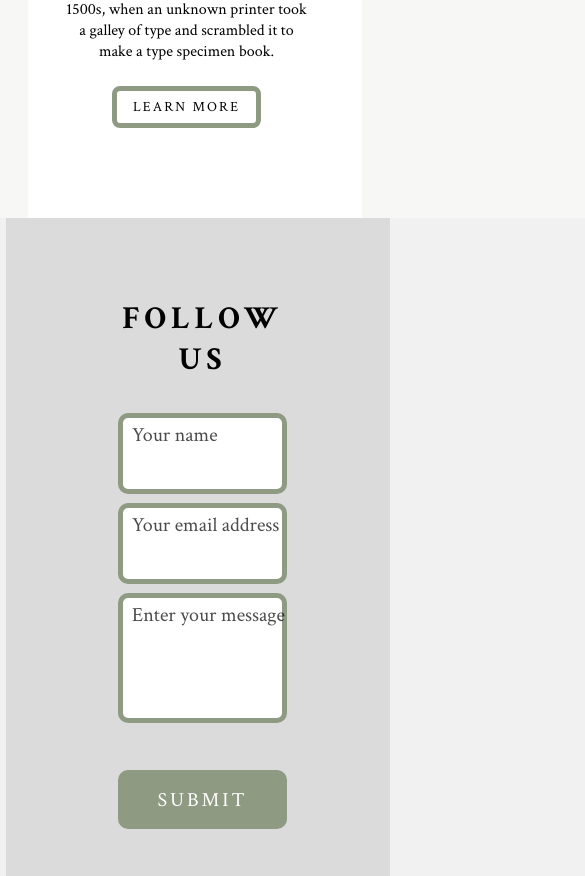
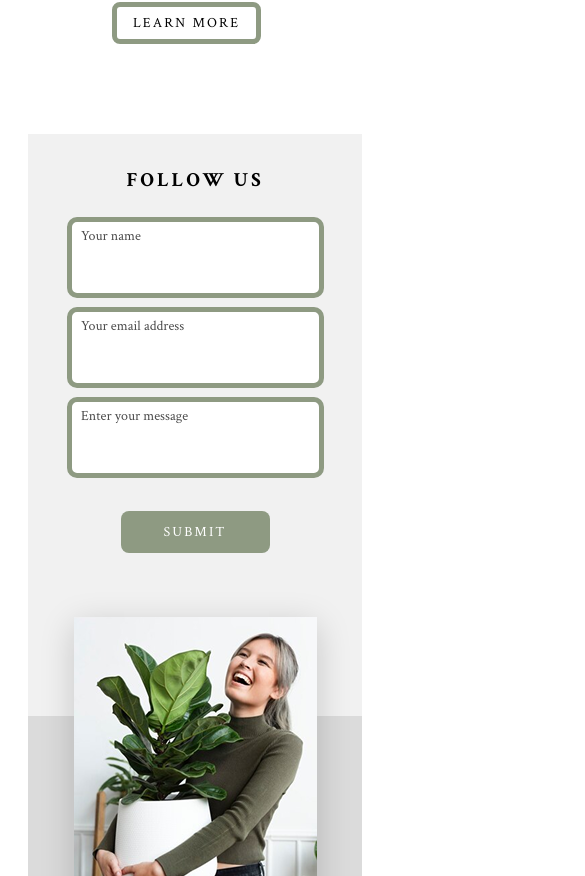
Before and after one commit to chasov-artem/organic-repo, a React (Vite) app: page / in a window 390 px wide. Shown: the part 2047-2923 px from the top of the page, 585 px wide, since content can reach past the window. Built offline with nearby package versions, Linux system fonts and the light colour scheme.

Commit message:
styles: contact form mob

```diff
--- a/src/components/About/About.module.scss
+++ b/src/components/About/About.module.scss
@@ -5,7 +5,7 @@
   justify-content: flex-start;
   gap: 0;
   padding: 23px 54px 90px 37px;
-  max-width: 334px;
+  max-width: 991px;
   margin: 0 auto;
   background: #fff;
   box-shadow: none;
@@ -63,8 +63,7 @@
     margin-right: auto;
     text-align: center;
   }
-  &__text1 {
-  }
+
   &__text2 {
     margin-bottom: 24px;
   }
--- a/src/components/ContactForm/ContactForm.module.scss
+++ b/src/components/ContactForm/ContactForm.module.scss
@@ -1,74 +1,73 @@
 .contact {
   position: relative;
-  max-width: 1280px;
+  max-width: 334px;
   margin: 0 auto;
-  padding: 80px 103px 96px 118px;
-  background: transparent;
+  padding: 9px 8px 77px 8px;
+  background: #f1f1f1;
 
-  &__bg-left {
+  &::before {
+    content: "";
     position: absolute;
     left: 0;
     top: 0;
-    bottom: 0;
-    width: 898px;
+    width: 100%;
+    height: 654px;
     background: #f1f1f1;
     z-index: 0;
   }
-  &__bg-right {
+  &::after {
+    content: "";
     position: absolute;
-    right: 0;
-    top: 0;
+    left: 0;
     bottom: 0;
-    width: 384px;
+    width: 100%;
+    height: 323px;
     background: #dbdbdb;
     z-index: 0;
   }
 
+  &__container,
+  &__form-wrap,
+  &__img-wrap {
+    position: relative;
+    z-index: 1;
+  }
+
+  &__bg-left,
+  &__bg-right {
+    display: none;
+  }
+
   &__container {
     width: 100%;
-    max-width: 1280px;
     display: flex;
-    gap: 61px;
+    flex-direction: column;
+    align-items: center;
+    gap: 0;
     position: relative;
     z-index: 1;
     padding: 0;
     justify-content: flex-start;
-    align-items: flex-start;
   }
 
   &__form-wrap {
-    flex: 0 0 561px;
-    max-width: 561px;
-    width: 561px;
+    padding: 24px 0 32px 0;
+    width: 100%;
+    max-width: 100%;
     display: flex;
     flex-direction: column;
-    align-items: flex-start;
+    align-items: center;
     justify-content: flex-start;
   }
 
   &__title {
     font-weight: 700;
-    font-size: 32px;
+    font-size: 20px;
     letter-spacing: 0.15em;
     color: #000;
     text-transform: uppercase;
-    margin-bottom: 33px;
-  }
-
-  &__socials {
-    display: flex;
-    gap: 18px;
-    margin-bottom: 18px;
-  }
-
-  &__social {
-    color: #6b8e6b;
-    font-weight: 600;
-    font-size: 1.1rem;
-    transition: color 0.2s;
-    &:hover {
-      color: #2d3a2d;
-    }
+    margin-bottom: 24px;
+    text-align: center;
   }
 
   &__form {
@@ -76,129 +75,75 @@
     flex-direction: column;
     gap: 9px;
     width: 100%;
-    align-items: flex-start;
+    align-items: center;
   }
 
   &__input {
+    width: 257px;
+    margin: 0 auto;
+    display: block;
     border: 5px solid #8e9a82;
     border-radius: 10px;
-    width: 561px;
     height: 81px;
-    font-size: 20px;
-    font-weight: 400;
-    color: #000;
-    box-sizing: border-box;
-    resize: none;
-    padding-left: 10px;
+    padding: 10px;
     &::placeholder {
       font-weight: 400;
-      font-size: 20px;
+      font-size: 14px;
       color: #000;
       text-align: left;
-      padding-left: 14px;
-      padding-top: 9px;
+      padding-left: 0;
+      padding-top: 0;
     }
     &:focus {
       outline: none;
-      border: 5px solid #6a7c59;
+      border: 2px solid #6a7c59;
     }
   }
-
   textarea.contact__input {
-    height: 130px;
-    min-height: 130px;
-    max-height: 130px;
+    width: 257px;
+    margin: 0 auto;
+    display: block;
+    resize: none;
   }
 
   &__btn {
-    width: 205px;
-    height: 59px;
-    margin-top: 32px;
-    border-radius: 10px;
-    width: 205px;
-    height: 59px;
+    width: 149px;
+    height: 42px;
+    margin: 24px auto 0 auto;
+    border-radius: 8px;
+    font-size: 14px;
+    display: block;
     background-color: #8e9a82;
     border: none;
     font-weight: 400;
-    font-size: 20px;
     letter-spacing: 0.15em;
     text-align: center;
     color: #fff;
     text-transform: uppercase;
+    transition: background 0.2s;
     &:hover {
       background-color: #617457;
     }
   }
 
   &__img-wrap {
-    flex: 0 0 439px;
-    width: 439px;
-    height: 624px;
-    overflow: hidden;
+    width: 243px;
+    height: 345px;
     display: flex;
-    align-items: flex-end;
-    justify-content: flex-end;
+    align-items: center;
+    justify-content: center;
     z-index: 2;
     position: static;
+    margin: 32px auto 0 auto;
+    background: #fff;
   }
 
   &__img {
-    width: 100%;
-    height: 100%;
+    width: 243px;
+    height: 345px;
     object-fit: cover;
     display: block;
-  }
-
-  textarea.contact__input::placeholder {
-    padding-left: 14px;
-    padding-top: 9px;
-  }
-
-  input.contact__input::placeholder {
-    padding-left: 14px;
-    padding-top: 9px;
-  }
-
-  input.contact__input,
-  textarea.contact__input {
-    color: #000000;
-    font-size: 20px;
-    font-weight: 400;
-  }
-
-  @media (max-width: 1100px) {
-    &__container {
-      flex-direction: column;
-      gap: 24px;
-      align-items: center;
-    }
-    &__img-wrap {
-      padding: 0;
-      justify-content: center;
-      height: 220px;
-    }
-    &__img {
-      width: 180px;
-      height: 220px;
-    }
-    &__form-wrap {
-      padding: 0;
-      text-align: center;
-      align-items: center;
-      max-width: 100%;
-    }
-    &__form {
-      align-items: center;
-      max-width: 100%;
-    }
-    &__input {
-      width: 100%;
-      max-width: 350px;
-    }
-    &__btn {
-      min-width: 0;
-      width: 100%;
-    }
+    box-shadow: 0 8px 32px 0 rgba(0, 0, 0, 0.18);
   }
 
   .input-wrap {
@@ -207,9 +152,9 @@
   }
   .custom-placeholder {
     position: absolute;
-    left: 14px;
-    top: 9px;
-    font-size: 20px;
+    left: 45px;
+    top: 10px;
+    font-size: 14px;
     font-weight: 400;
     color: #000;
     pointer-events: none;
@@ -219,79 +164,102 @@
     text-align: left;
   }
 
-  @media (max-width: 1920px) {
-    .contact {
-      max-width: 1600px;
-      padding: 80px 40px;
+  @media (min-width: 1366px) {
+    max-width: 1280px;
+    padding: 80px 103px 96px 118px;
+    background: transparent;
+    &__bg-left {
+      display: block;
+      position: absolute;
+      left: 0;
+      top: 0;
+      bottom: 0;
+      width: 898px;
+      background: #f1f1f1;
+      z-index: 0;
     }
-  }
-  @media (max-width: 1366px) {
-    .contact {
-      max-width: 1200px;
-      padding: 64px 24px;
+    &__bg-right {
+      display: block;
+      position: absolute;
+      right: 0;
+      top: 0;
+      bottom: 0;
+      width: 384px;
+      background: #dbdbdb;
+      z-index: 0;
     }
-    .contact__img-wrap {
-      width: 320px;
-      height: 400px;
+    &__container {
+      max-width: 1280px;
+      flex-direction: row;
+      gap: 61px;
+      align-items: flex-start;
+      justify-content: flex-start;
     }
-  }
-  @media (max-width: 1280px) {
-    .contact {
-      max-width: 1000px;
-      padding: 48px 12px;
+    &__form-wrap {
+      flex: 0 0 561px;
+      max-width: 561px;
+      width: 561px;
+      align-items: flex-start;
+      justify-content: flex-start;
     }
-    .contact__img-wrap {
-      width: 220px;
-      height: 320px;
+    &__title {
+      font-size: 32px;
+      margin-bottom: 33px;
+      text-align: center;
     }
-    .contact__form-wrap {
-      width: 100%;
-      max-width: 100%;
+    &__form {
+      align-items: flex-start;
+      gap: 9px;
+      justify-content: center;
     }
-  }
-  @media (max-width: 992px) {
-    .contact {
-      max-width: 700px;
-      padding: 32px 8px;
+    &__input {
+      border: 5px solid #8e9a82;
+      border-radius: 10px;
+      width: 561px;
+      height: 81px;
+      font-size: 20px;
+      padding-left: 10px;
+      &::placeholder {
+        font-size: 20px;
+        padding-left: 14px;
+        padding-top: 9px;
+      }
     }
-    .contact__container {
-      flex-direction: column;
-      gap: 24px;
+    textarea.contact__input {
+      height: 130px;
+      min-height: 130px;
+      max-height: 130px;
     }
-    .contact__img-wrap {
-      width: 100%;
-      height: 220px;
-      position: static;
+    &__btn {
+      width: 257px;
+      height: 47px;
+      margin-top: 41px;
+      border-radius: 10px;
+      font-size: 20px;
+      font-weight: 400;
+      font-size: 15px;
+      letter-spacing: 0.15em;
+      text-align: center;
+      color: #fff;
     }
-    .contact__img {
-      width: 100%;
-      height: 220px;
+    &__img-wrap {
+      flex: 0 0 439px;
+      width: 439px;
+      height: 624px;
+      align-items: flex-end;
+      justify-content: flex-end;
+      margin: 0;
+      border-radius: 0;
+      border: none;
+      background: none;
     }
-    .contact__form-wrap {
-      width: 100%;
-      max-width: 100%;
+    &__img {
+      border-radius: 0;
     }
-  }
-  @media (max-width: 375px) {
-    .contact {
-      max-width: 100vw;
-      padding: 16px 2px;
-    }
-    .contact__container {
-      flex-direction: column;
-      gap: 12px;
-    }
-    .contact__img-wrap {
-      width: 100%;
-      height: 120px;
-    }
-    .contact__img {
-      width: 100%;
-      height: 120px;
-    }
-    .contact__form-wrap {
-      width: 100%;
-      max-width: 100%;
+    .custom-placeholder {
+      left: 14px;
+      top: 9px;
+      font-size: 20px;
     }
   }
 }
--- a/src/styles/index.scss
+++ b/src/styles/index.scss
@@ -9,7 +9,6 @@ html,
 body {
   min-height: 100vh;
   font-family: "Crimson Text", sans-serif;
-  background: #f7f8f6;
   color: #2d3a2d;
   scroll-behavior: smooth;
 }
```
